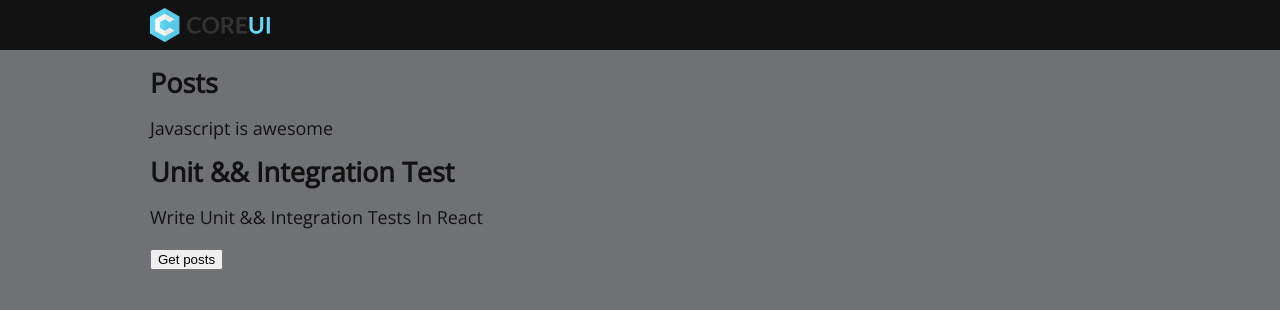
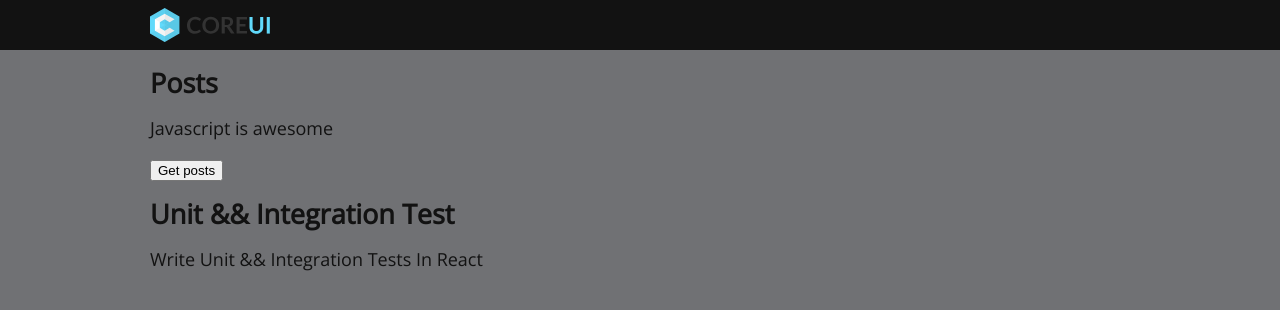
Before and after one commit to qulam/react-test, a React (Create React App) app: page / in a window 1280 px wide. Shown: the top 310 px of the page. Built offline with nearby package versions, Linux system fonts and the light colour scheme.

Commit message:
Write Unit && Integration tests for class methods

```diff
--- a/src/App.js
+++ b/src/App.js
@@ -16,15 +16,35 @@ const tempArr = [{
     onlineStatus: true
 }];
 
+const initialState = {
+    hideBtn: false,
+
+};
+
 class App extends Component {
 
     constructor(props) {
         super(props);
         this.fetch = this.fetch.bind(this);
+        this.state = {
+            ...initialState,
+        }
     }
 
     fetch() {
         this.props.fetchPosts();
+        this.exampleMethod_updateState();
+    }
+
+    exampleMethod_updateState() {
+        const {hideBtn} = this.state;
+        this.setState({
+            hideBtn: !hideBtn
+        });
+    }
+
+    exampleMethod_returnAValue(number){
+        return number + 1;
     }
 
     render() {
@@ -39,6 +59,8 @@ class App extends Component {
             desc: 'Write Unit && Integration Tests In React'
         };
 
+        const {hideBtn} = this.state;
+
         return (
             <div className="App" data-test="appComponent">
                 <Header/>
@@ -48,8 +70,10 @@ class App extends Component {
                         desc="Javascript is awesome"
                         tempArr={tempArr}
                     />
+                    {
+                        !hideBtn && <SharedButton {...configButton} />
+                    }
                     <ArticleComponent {...configArticleComponent}  />
-                    <SharedButton {...configButton} />
                     {
                         posts.length > 0 &&
                         <div>
```
Also changed, not shown: 1 other file (tests, documents, lock files or other folders).
